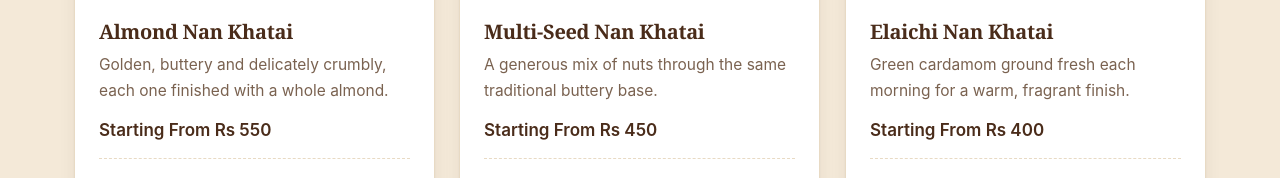
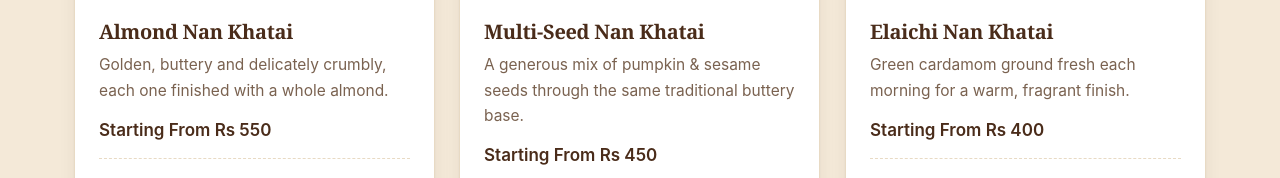
Before and after one commit to nankhataiwaley-arch/nankhataiwaley-arch.github.io, a website: page index.html in a window 1280 px wide. Shown: the part 1950-2128 px from the top of the page. Drawn offline with Linux system fonts and the light colour scheme; a web font is replaced by a local one.

Commit message:
Describe the Multi-Seed card as pumpkin and sesame seeds
The owner confirmed the ingredients, so the copy no longer contradicts
the card's name. The illustration and its alt text still show nuts and
need the artwork replaced before they can follow.

Co-Authored-By: Claude Opus 5 (1M context) <noreply@anthropic.com>
Claude-Session: https://claude.ai/code/session_01YK4Qz9BoCETqwGauH1v18n

```diff
--- a/index.html
+++ b/index.html
@@ -208,7 +208,7 @@
           </div>
           <div class="card__body">
             <h3>Multi-Seed Nan Khatai</h3>
-            <p>A generous mix of nuts through the same traditional buttery base.</p>
+            <p>A generous mix of pumpkin &amp; sesame seeds through the same traditional buttery base.</p>
             <p class="card__price">Starting From Rs 450</p>
             <p class="card__size">250 g · 500 g · 1 kg boxes</p>
             <a class="card__cta" data-link="whatsapp" target="_blank" rel="noopener">
```
